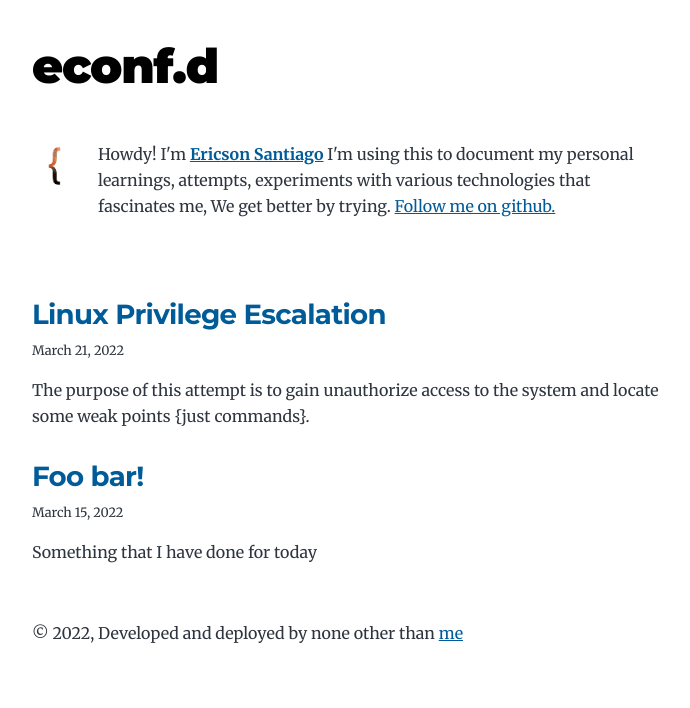
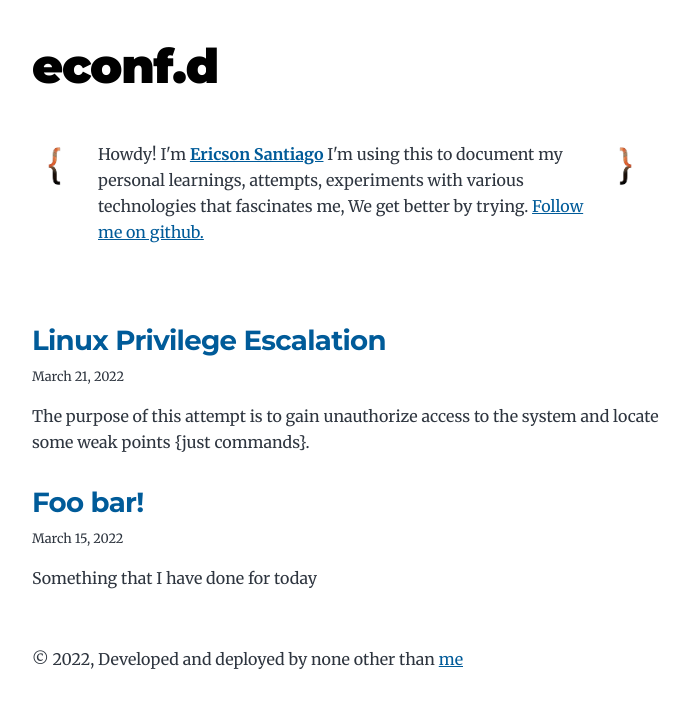
Before and after one commit to erickills/ecs-blog, a Gatsby site: page / in a window 1280 px wide. Shown: the whole page, without its empty margins (292-982 px from the left). Built offline with nearby package versions, Linux system fonts and the light colour scheme; Gatsby itself is replaced by a stand-in of ours.

Commit message:
edit bio

```diff
--- a/src/components/bio.js
+++ b/src/components/bio.js
@@ -52,7 +52,16 @@ const Bio = () => {
             Follow me on github.
           </a>
         </p>
-      )}
+      )}<StaticImage
+      className="bio-avatar"
+      layout="fixed"
+      formats={["auto", "webp", "avif"]}
+      src="../images/bracket2.png"
+      width={50}
+      height={50}
+      quality={95}
+      alt="Profile picture"
+    />
     </div>
   )
 }
```
Also changed, not shown: src/images/bracket2.png (added), src/images/profile-pic.png (deleted).
